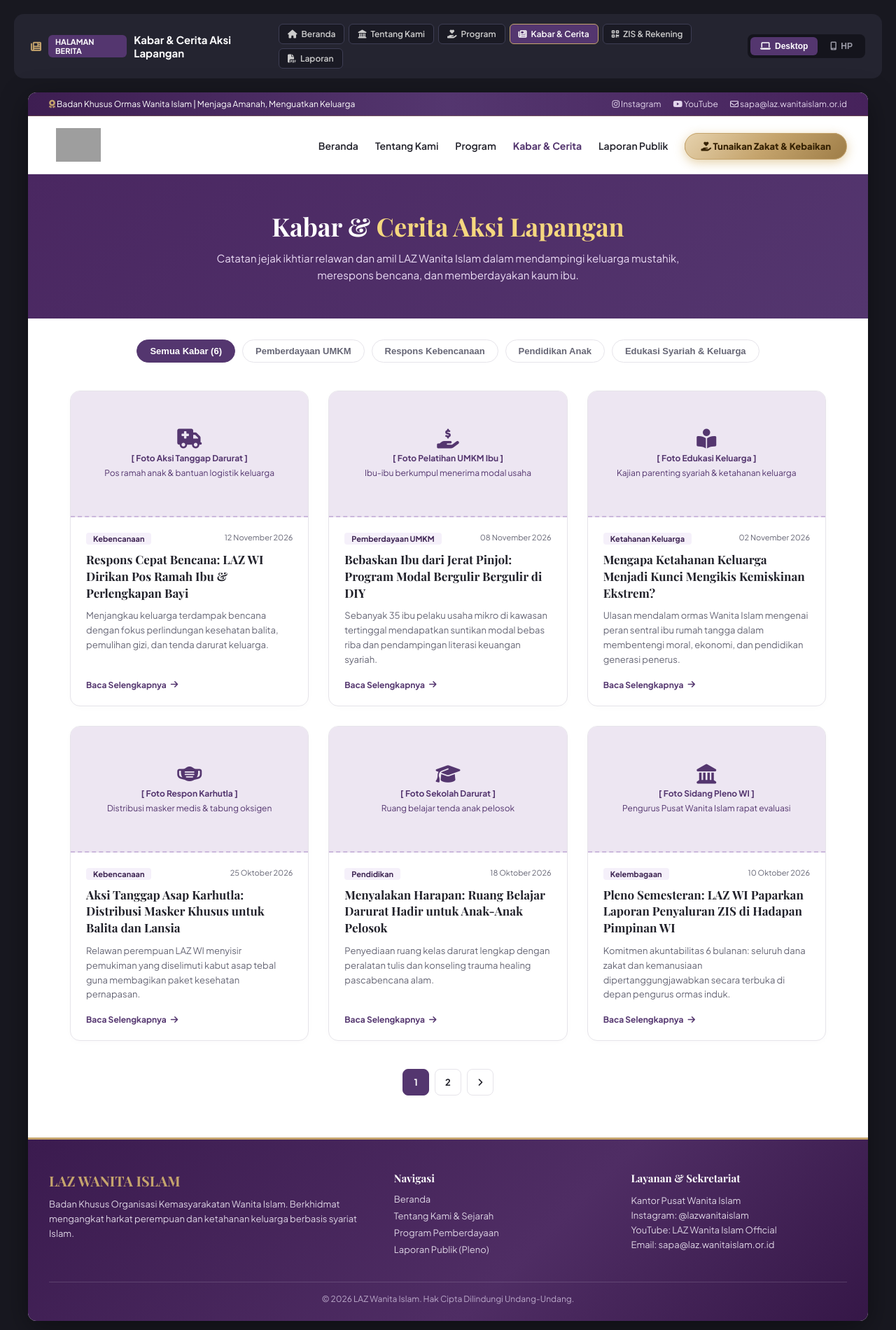
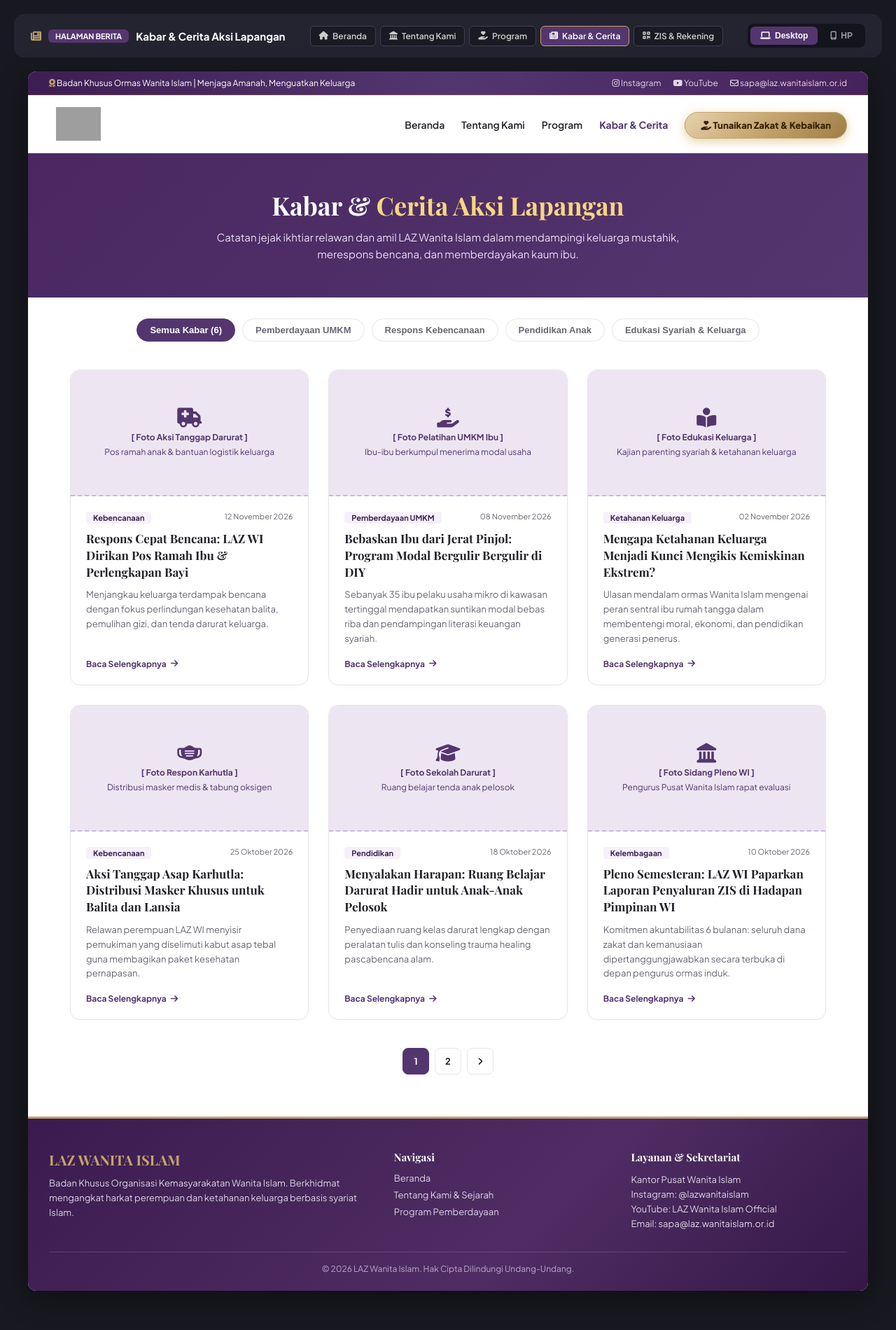
Before and after one commit to samudracodestudio/laz-wanita-islam, a plain HTML site: page kabar.html in a window 1280 px wide. Shown: the whole page at 70% size. Drawn offline with nearby package versions, Linux system fonts and the light colour scheme; grey boxes are pictures that could not be loaded; a web font is replaced by a local one.

Commit message:
fix: hapus menu Laporan Publik dari seluruh navbar, drawer mobile, dan footer

```diff
--- a/kabar.html
+++ b/kabar.html
@@ -209,8 +209,7 @@
       <a href="program.html" class="page-tab-btn"><i class="fa-solid fa-hand-holding-heart"></i> Program</a>
       <a href="kabar.html" class="page-tab-btn active"><i class="fa-solid fa-newspaper"></i> Kabar & Cerita</a>
       <a href="tunaikan-zakat.html" class="page-tab-btn"><i class="fa-solid fa-qrcode"></i> ZIS & Rekening</a>
-      <a href="laporan.html" class="page-tab-btn"><i class="fa-solid fa-file-pdf"></i> Laporan</a>
-    </div>
+      </div>
 
     <div class="view-switcher">
       <button class="btn-switch active" id="btnDesktop" onclick="setMode('desktop')"><i class="fa-solid fa-laptop"></i> Desktop</button>
@@ -247,7 +246,6 @@
           <li><a href="tentang-kami.html">Tentang Kami</a></li>
           <li><a href="program.html">Program</a></li>
           <li><a href="kabar.html" class="active">Kabar & Cerita</a></li>
-          <li><a href="laporan.html">Laporan Publik</a></li>
           <li><a href="tunaikan-zakat.html" class="btn-donasi-header"><i class="fa-solid fa-hand-holding-heart"></i> Tunaikan Zakat & Kebaikan</a></li>
         </ul>
       </nav>
@@ -402,8 +400,7 @@
               <li><a href="index.html">Beranda</a></li>
               <li><a href="tentang-kami.html">Tentang Kami & Sejarah</a></li>
               <li><a href="program.html">Program Pemberdayaan</a></li>
-              <li><a href="laporan.html">Laporan Publik (Pleno)</a></li>
-            </ul>
+              </ul>
           </div>
           <div class="footer-col">
             <h5>Layanan & Sekretariat</h5>
```
Also changed, not shown: index.html (+2 -4 lines), laporan.html (+2 -4 lines), preview/index.html (+2 -4 lines), preview/kabar.html (+2 -5 lines), preview/laporan.html (+2 -4 lines), preview/program.html (+2 -5 lines), preview/tentang-kami.html (+2 -5 lines), preview/tunaikan-zakat.html (+2 -5 lines), program.html (+2 -5 lines), tentang-kami.html (+2 -5 lines), tunaikan-zakat.html (+2 -5 lines).
